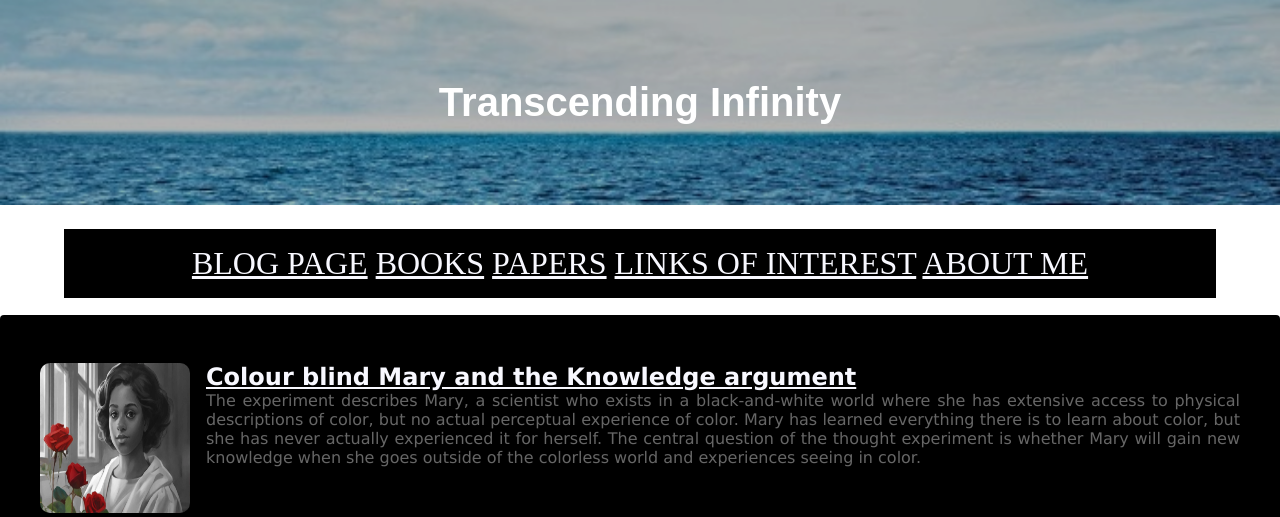
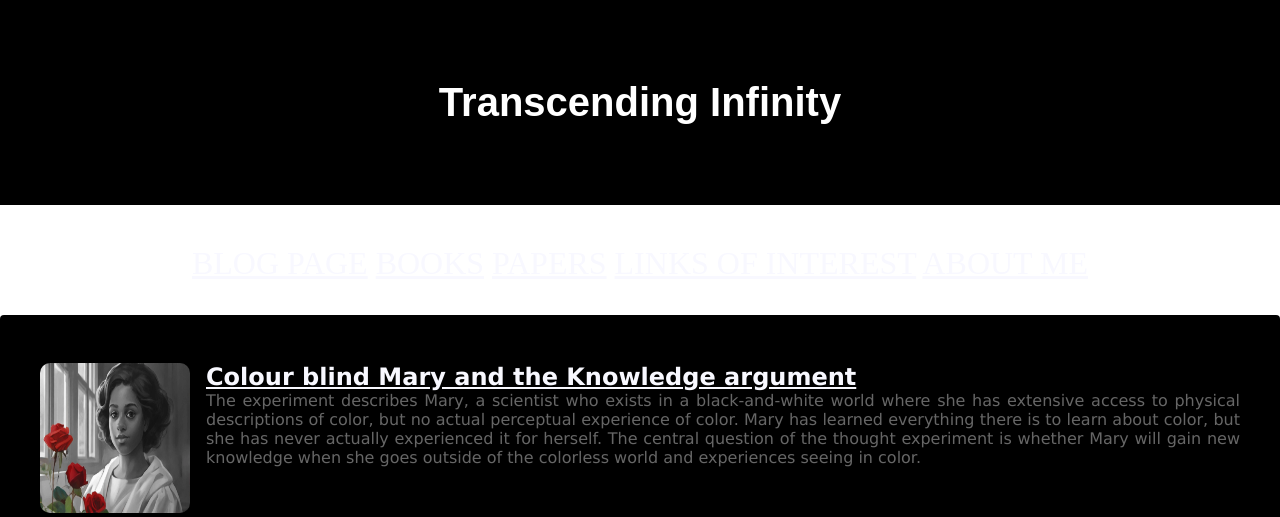
Before and after one commit to WernerDJ/sample_website, a PHP site: page /LandingPage.html in a window 1280 px wide. Shown: the top 517 px of the page. Run offline with PHP 8.4, Linux system fonts and the light colour scheme.

Commit message:
Update styles.css

```diff
--- a/styles.css
+++ b/styles.css
@@ -13,13 +13,12 @@ box-sizing: border-box;
     	width: 100%;
     	background-image: url("https://raw.githubusercontent.com/WernerDJ/sample_website/main/Images/SeaHorizon.jpg");
     	background-size: cover;
-	background-color: black;
     	background-position: center;
     }
 
 .top-header > h1 {
     	color: white;
-    	background-color: rgba(0,0,0,0.3);
+    	background-color: black;
     	padding: 2em 1em;
     	font-family: sans-serif;
     }
@@ -142,7 +141,6 @@ text-align: justify;
 }
 nav {
     list-style-type: none;
-	 background-color: black;
     text-transform: uppercase;
     font-size: 2em;
     margin-top: .75em;
```
